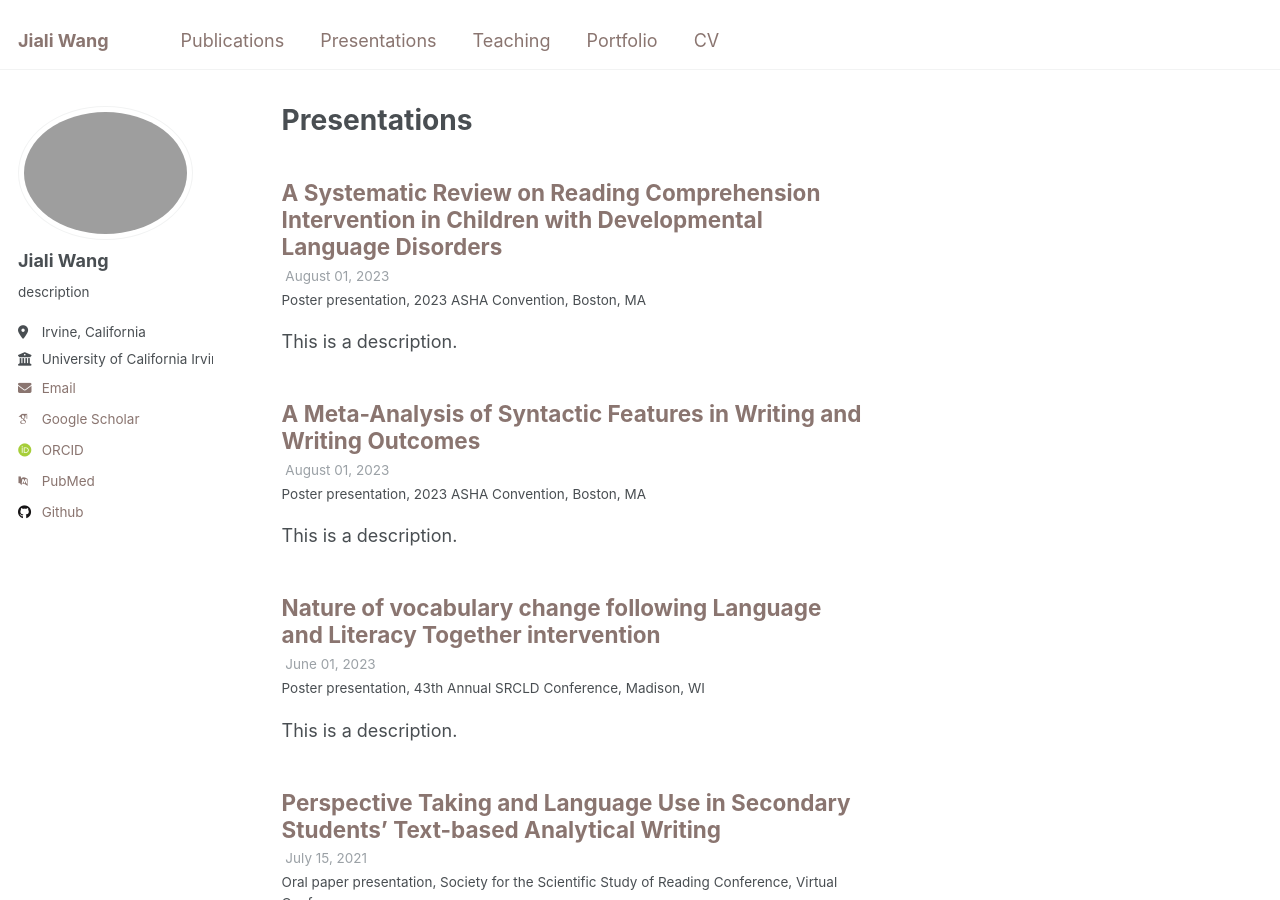
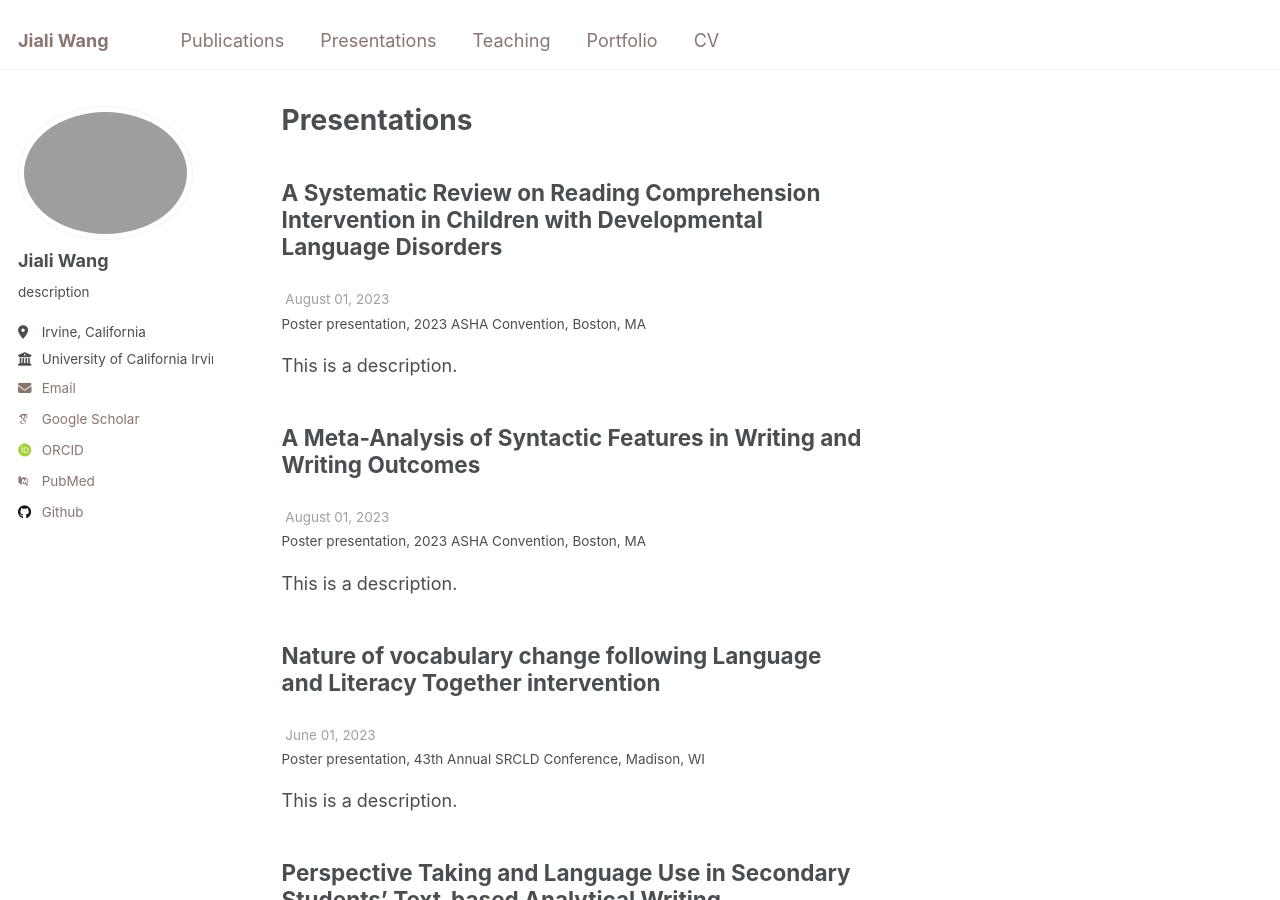
Before and after one commit to AltriaCarrie/altriacarrie.github.io, a Jekyll site: the page built from _pages/talks.html, in a window 1280 px wide and 900 px high. Built offline with Jekyll 4.4.1, drawn with Linux system fonts in a browser that asks for light colours; some web fonts are replaced.

Commit message:
Update archive-single-talk.html

```diff
--- a/_includes/archive-single-talk.html
+++ b/_includes/archive-single-talk.html
@@ -35,7 +35,7 @@
       {% if post.link %}
         <a href="{{ post.link }}">{{ title }}</a> <a href="{{ base_path }}{{ post.url }}" rel="permalink"><i class="fa fa-link" aria-hidden="true" title="permalink"></i><span class="sr-only">Permalink</span></a>
       {% else %}
-        <a href="{{ base_path }}{{ post.url }}">{{ title }}</a>
+        <p><i aria-hidden="true" color="#8a7570"></i>{{ title }}</p>
       {% endif %}
     </h2>
     {% if post.read_time %}
```
